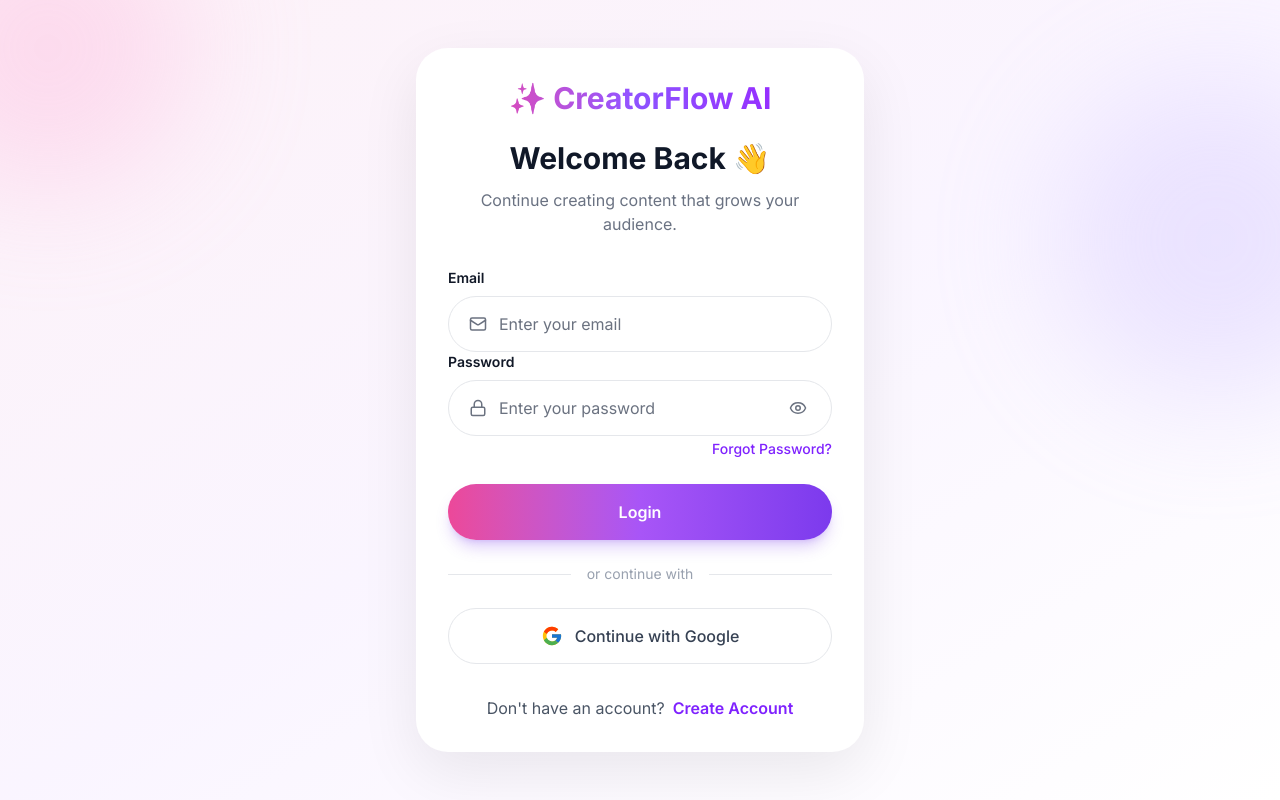
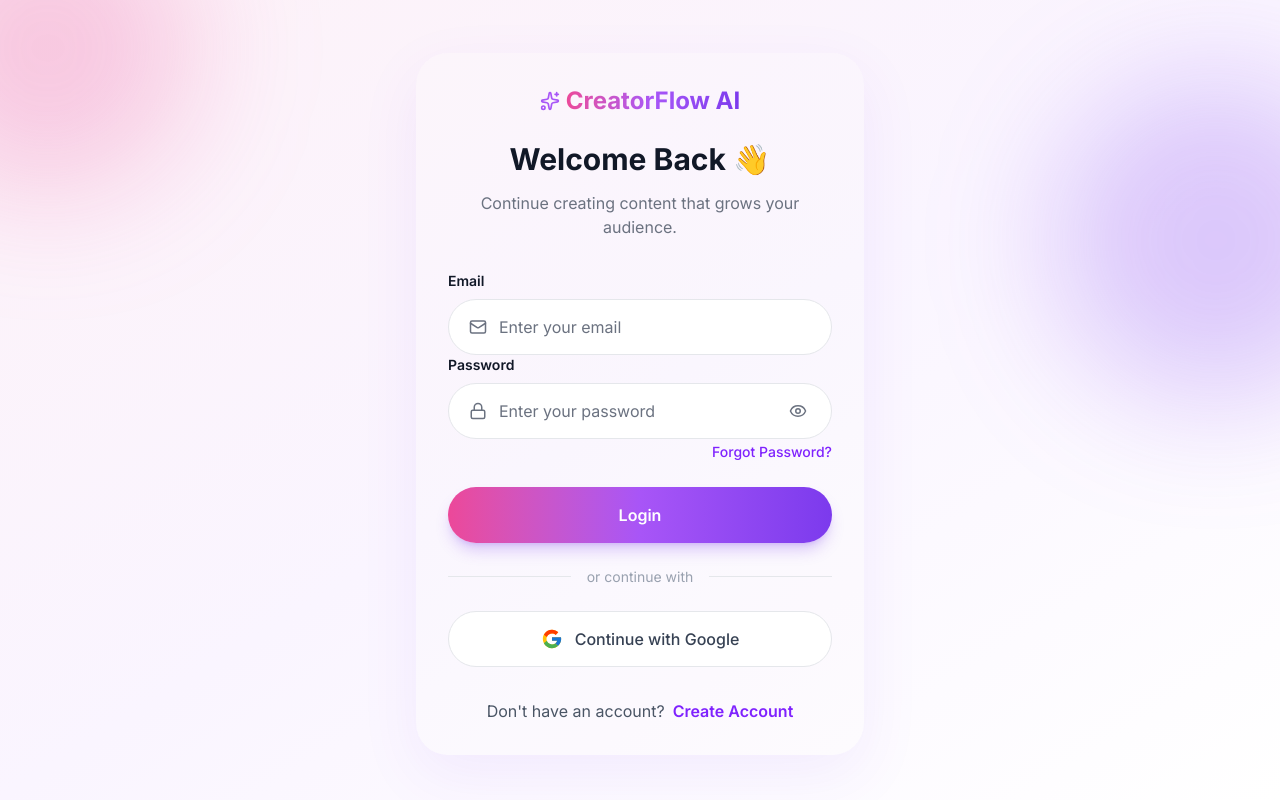
Before and after one commit to Jonzdee/CreatorFlow-AI, a React (Vite) app in the folder client/: page /login in a window 1280 px wide. Built offline with nearby package versions, Linux system fonts and the light colour scheme; no server answers.

Commit message:
rebuilding the design

```diff
--- a/client/src/components/auth/AuthCard.jsx
+++ b/client/src/components/auth/AuthCard.jsx
@@ -1,6 +1,14 @@
-const AuthCard = ({ children }) => {
+const AuthCard = ({ children, className = "" }) => {
   return (
-    <div className="rounded-[32px] bg-white p-8 shadow-[0_20px_60px_rgba(0,0,0,0.08)]">
+    <div
+      className={`
+        rounded-3xl sm:rounded-4xl
+        bg-gray-50/20
+        p-5 sm:p-8
+        shadow-[0_20px_60px_rgba(124,58,237,0.08)]
+        ${className}
+      `}
+    >
       {children}
     </div>
   );
--- a/client/src/components/auth/AuthHeader.jsx
+++ b/client/src/components/auth/AuthHeader.jsx
@@ -1,16 +1,25 @@
+import { Sparkles } from "lucide-react";
+
 const AuthHeader = ({ title, subtitle }) => {
   return (
-    <>
-      <div className="text-center mb-8">
-        <h1 className="text-3xl font-bold bg-gradient-to-r from-pink-500 via-violet-500 to-purple-600 bg-clip-text text-transparent">
-          ✨ CreatorFlow AI
-        </h1>
+    <div className="text-center mb-6 sm:mb-8">
+      <div className="flex items-center justify-center gap-1.5">
+        <Sparkles size={20} className="text-[#A855F7] shrink-0" />
+        <span className="text-xl sm:text-2xl font-bold bg-linear-to-r from-[#EC4899] via-[#A855F7] to-[#7C3AED] bg-clip-text text-transparent">
+          CreatorFlow AI
+        </span>
+      </div>
 
-        <h2 className="mt-6 text-3xl font-bold text-gray-900">{title}</h2>
+      <h1 className="mt-4 sm:mt-6 text-2xl sm:text-3xl font-bold text-[#111827] leading-tight px-2">
+        {title}
+      </h1>
 
-        <p className="mt-3 text-gray-500">{subtitle}</p>
-      </div>
-    </>
+      {subtitle && (
+        <p className="mt-2 sm:mt-3 text-sm sm:text-base text-[#6B7280] px-2">
+          {subtitle}
+        </p>
+      )}
+    </div>
   );
 };
 
--- a/client/src/components/auth/AuthLayout.jsx
+++ b/client/src/components/auth/AuthLayout.jsx
@@ -1,19 +1,25 @@
-import { motion } from "framer-motion";
+import { motion, useReducedMotion } from "framer-motion";
 
 const AuthLayout = ({ children }) => {
+  const shouldReduceMotion = useReducedMotion();
+
   return (
-    <div className="relative min-h-screen overflow-hidden bg-gradient-to-br from-pink-50 via-purple-50 to-white">
-      {/* Background Glow */}
-      <div className="absolute -top-24 -left-24 h-72 w-72 rounded-full bg-pink-300 opacity-30 blur-3xl" />
+    <div className="relative min-h-dvh w-full overflow-hidden bg-linear-to-br from-[#FDF2F8] via-[#FAF5FF] to-white">
+      {/* Background glow */}
+      <div className="absolute -top-16 -left-16 h-56 w-56 sm:-top-24 sm:-left-24 sm:h-72 sm:w-72 rounded-full bg-[#EC4899]/25 blur-3xl" />
+      <div className="absolute top-16 -right-16 h-64 w-64 sm:top-20 sm:-right-24 sm:h-80 sm:w-80 rounded-full bg-[#7C3AED]/25 blur-3xl" />
 
-      <div className="absolute top-20 -right-24 h-80 w-80 rounded-full bg-violet-300 opacity-30 blur-3xl" />
-
-      <div className="relative z-10 flex min-h-screen items-center justify-center px-5 py-10">
+      <div
+        className="relative z-10 flex min-h-dvh w-full items-start sm:items-center justify-center overflow-y-auto px-5 pb-8"
+        style={{
+          paddingTop: "max(2.5rem, calc(env(safe-area-inset-top) + 1.5rem))",
+        }}
+      >
         <motion.div
-          initial={{ opacity: 0, y: 25 }}
+          initial={shouldReduceMotion ? false : { opacity: 0, y: 25 }}
           animate={{ opacity: 1, y: 0 }}
-          transition={{ duration: 0.45 }}
-          className="w-full max-w-md"
+          transition={{ duration: 0.45, ease: "easeOut" }}
+          className="w-full max-w-md my-auto"
         >
           {children}
         </motion.div>
--- a/client/src/components/common/ProgressBar.jsx
+++ b/client/src/components/common/ProgressBar.jsx
@@ -45,7 +45,7 @@
         className={`w-full bg-[#E5E7EB] rounded-full overflow-hidden ${heights[size]}`}
       >
         <div
-          className={`${heights[size]} rounded-full bg-gradient-to-r from-[#EC4899] via-[#A855F7] to-[#7C3AED] transition-[width] duration-500 ease-out motion-reduce:transition-none`}
+          className={`${heights[size]} rounded-full bg-linear-to-r from-[#EC4899] via-[#A855F7] to-[#7C3AED] transition-[width] duration-500 ease-out motion-reduce:transition-none`}
           style={{ width: `${clamped}%` }}
         />
       </div>
--- a/client/src/components/onboarding/NicheStep.jsx
+++ b/client/src/components/onboarding/NicheStep.jsx
@@ -75,7 +75,7 @@
           fullWidth={false}
           size="md"
           onClick={previousStep}
-          className="px-4 sm:px-6 flex-shrink-0"
+          className="px-4 sm:px-6 shrink-0"
         >
           Back
         </Button>
@@ -86,7 +86,7 @@
           fullWidth={false}
           size="md"
           onClick={handleNext}
-          className="px-5 sm:px-8 flex-1 sm:flex-initial max-w-[220px]"
+          className="px-5 sm:px-8 flex-1 sm:flex-initial max-w-55"
         >
           Continue
         </Button>
--- a/client/src/components/onboarding/WelcomeStep.jsx
+++ b/client/src/components/onboarding/WelcomeStep.jsx
@@ -19,7 +19,7 @@
     >
       {/* Icon */}
       <div className="flex justify-center mb-5 sm:mb-6">
-        <div className="bg-gradient-to-br from-[#EC4899]/10 via-[#A855F7]/10 to-[#7C3AED]/10 p-3.5 sm:p-4 rounded-full">
+        <div className="bg-linear-to-br from-[#EC4899]/10 via-[#A855F7]/10 to-[#7C3AED]/10 p-3.5 sm:p-4 rounded-full">
           <Sparkles className="w-8 h-8 sm:w-10 sm:h-10 text-[#7C3AED]" />
         </div>
       </div>
--- a/client/src/pages/Onboarding/Onboarding.jsx
+++ b/client/src/pages/Onboarding/Onboarding.jsx
@@ -65,7 +65,7 @@
 
   return (
     <div
-      className="min-h-[100dvh] w-full bg-[#F8FAFC] flex items-start sm:items-center justify-center overflow-y-auto px-4 pb-6"
+      className="min-h-dvh w-full bg-[#F8FAFC] flex items-start sm:items-center justify-center overflow-y-auto px-4 pb-6"
       style={{
         paddingTop: "max(1.5rem, calc(env(safe-area-inset-top) + 1rem))",
       }}
```
